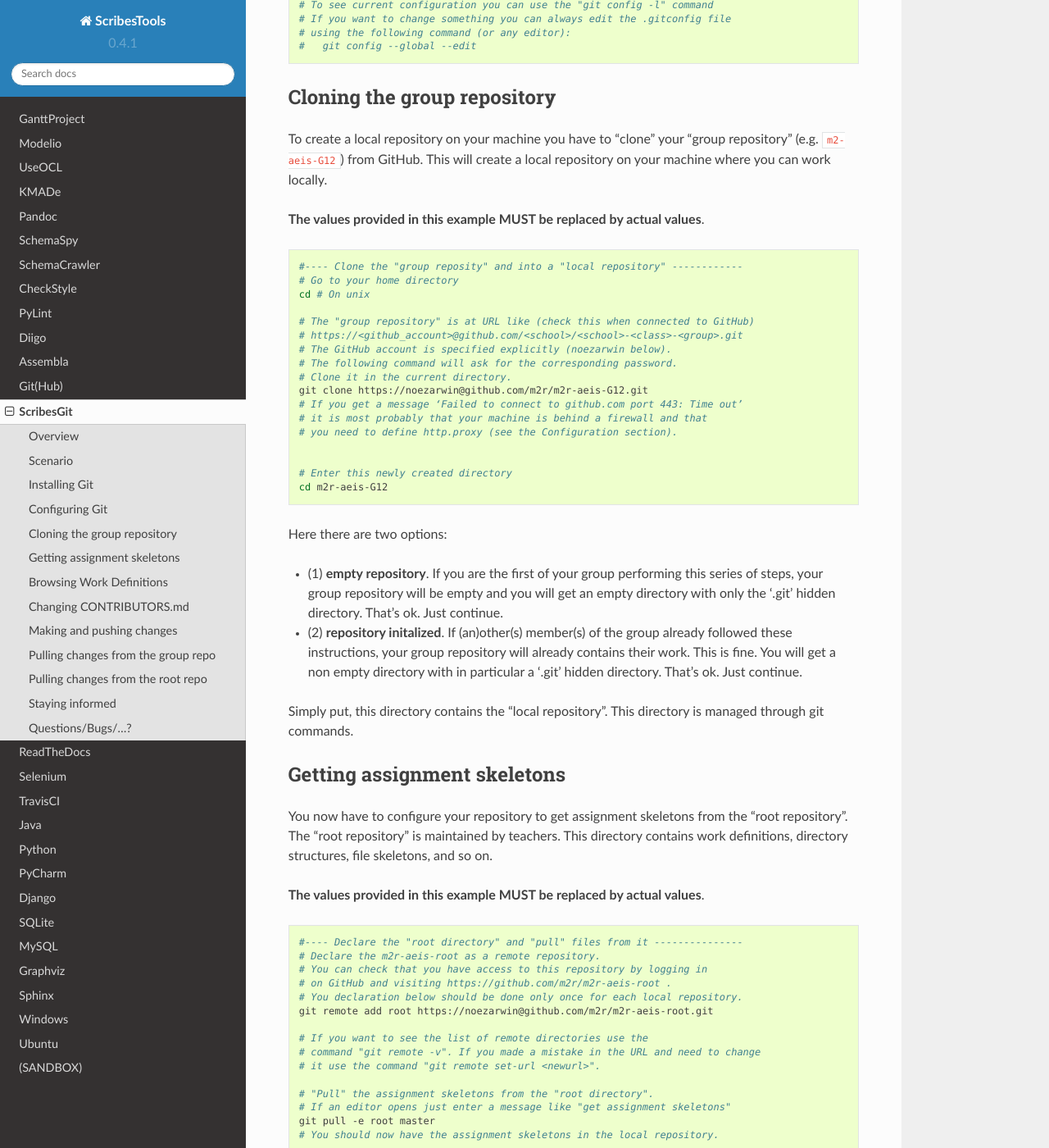
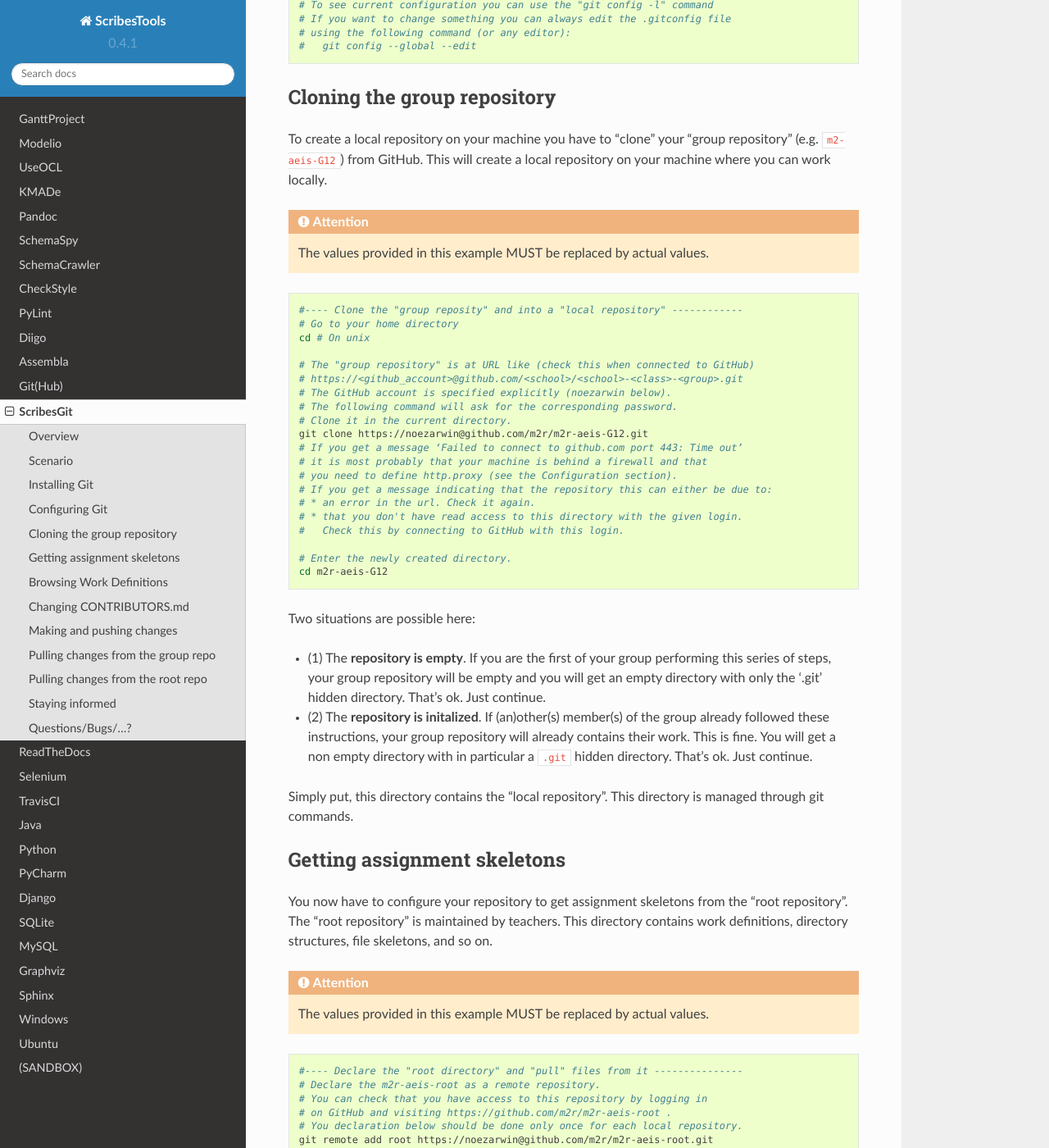
Before and after one commit to ScribesZone/ScribesTools, a Sphinx documentation site: the page built from docs/scribesgit/index.rst, in a window 1280 px wide and 1400 px high, scrolled down 2341 px. Shown: the whole window at 82% size. Built offline with Sphinx 7.4.7 and the Read the Docs theme 2.0.0, drawn with Linux system fonts in a browser that asks for light colours; some of the changed text lies outside the part shown.

Commit message:
improve "cloning" and "getting assignement" sections

```diff
--- a/docs/scribesgit/index.rst
+++ b/docs/scribesgit/index.rst
@@ -133,7 +133,8 @@ To create a local repository on your machine you have to "clone" your
 "group repository" (e.g. ``m2-aeis-G12``) from GitHub. This will create a
 local repository on your machine where you can work locally.
 
-**The values provided in this example MUST be replaced by actual values**.
+.. attention::
+    The values provided in this example MUST be replaced by actual values.
 
 ..  code-block:: bash
 
@@ -150,22 +151,26 @@ local repository on your machine where you can work locally.
     # If you get a message ‘Failed to connect to github.com port 443: Time out’
     # it is most probably that your machine is behind a firewall and that
     # you need to define http.proxy (see the Configuration section).
+    # If you get a message indicating that the repository this can either be due to:
+    # * an error in the url. Check it again.
+    # * that you don't have read access to this directory with the given login.
+    #   Check this by connecting to GitHub with this login.
 
-
-    # Enter this newly created directory
+    # Enter the newly created directory.
     cd m2r-aeis-G12
 
-Here there are two options:
+Two situations are possible here:
 
-* (1) **empty repository**. If you are the first of your group performing
+* (1) The **repository is empty**. If you are the first of your group performing
   this series of steps, your group repository will be empty and you
   will get an empty directory with only the '.git' hidden directory.
   That's ok. Just continue.
 
-* (2) **repository initalized**.  If (an)other(s) member(s) of the group already
+* (2) The **repository is initalized**.
+  If (an)other(s) member(s) of the group already
   followed these instructions, your group repository will already contains
   their work. This is fine. You will get a non empty directory with in
-  particular a '.git' hidden directory.
+  particular a ``.git`` hidden directory.
   That's ok. Just continue.
 
 Simply put, this directory contains the "local repository". This directory is
@@ -179,7 +184,8 @@ from the "root repository". The "root repository" is maintained by teachers.
 This directory contains work definitions, directory structures, file skeletons,
 and so on.
 
-**The values provided in this example MUST be replaced by actual values**.
+.. attention::
+    The values provided in this example MUST be replaced by actual values.
 
 ..  code-block:: bash
 
@@ -198,6 +204,12 @@ and so on.
     # If an editor opens just enter a message like "get assignment skeletons"
     git pull -e root master
     # You should now have the assignment skeletons in the local repository.
+    # Note that if you get an error at this level this could be either because:
+    # * you've made an error in the url above. Use git remote -v to check it.
+    #   If there is an error use the following command
+    #      git remote set-url root <the-url>
+    # * you do not have read access to this repository. Please check this
+    #   going on GitHub and check if you see it with your login.
 
     # You can browse the content of the directory with "ls -la" on unix.
     # There is one directory per assignment.
```
